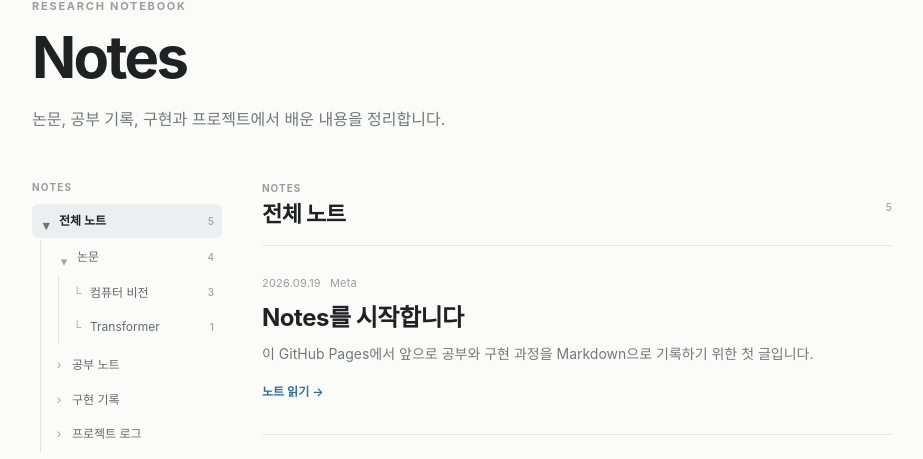
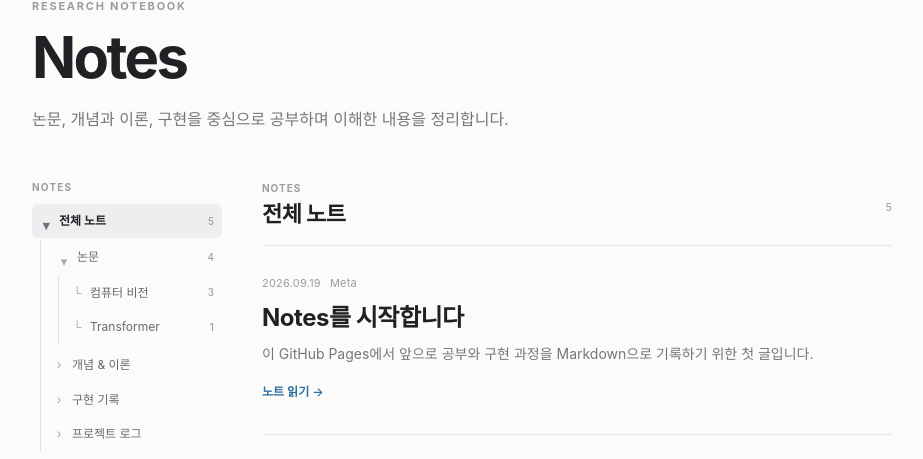
Before and after one commit to nayana224/nayana224.github.io, a Jekyll site: the page built from notes/index.html, in a window 1280 px wide and 900 px high. Shown: the part 152-611 px from the top of the window, without its empty margins (178-1101 px from the left). Built offline with Jekyll 4.4.1, drawn with Linux system fonts in a browser that asks for light colours.

Commit message:
add Concepts and Theory notes category

```diff
--- a/notes/index.html
+++ b/notes/index.html
@@ -11,7 +11,7 @@
   <meta http-equiv="Pragma" content="no-cache">
   <meta http-equiv="Expires" content="0">
   <title>Notes | Inpyo Lee</title>
-  <meta name="description" content="Inpyo Lee's personal knowledge library for papers, study notes, implementations, and project logs.">
+  <meta name="description" content="Inpyo Lee's personal knowledge library for papers, concepts and theory, implementations, and selected public project notes.">
   <link rel="stylesheet" href="{{ '/stylesheets/notes.css?v=20260919-9' | relative_url }}">
 </head>
 <body class="notes-page" data-notes-lang="ko">
@@ -36,8 +36,8 @@
       <p class="notes-eyebrow">RESEARCH NOTEBOOK</p>
       <h1>Notes</h1>
       <p class="notes-lead">
-        <span class="ui-ko">논문, 공부 기록, 구현과 프로젝트에서 배운 내용을 정리합니다.</span>
-        <span class="ui-en">A personal knowledge library for papers, study notes, implementations, and project logs.</span>
+        <span class="ui-ko">논문, 개념과 이론, 구현을 중심으로 공부하며 이해한 내용을 정리합니다.</span>
+        <span class="ui-en">A personal knowledge library for papers, concepts and theory, and implementations.</span>
       </p>
     </section>
 
@@ -77,8 +77,8 @@
                 </div>
               </div>
 
-              <button class="folder-item root-child" type="button" data-filter="study">
-                <span class="folder-label"><span class="folder-glyph">›</span><span class="ui-ko">공부 노트</span><span class="ui-en">Study Notes</span></span>
+              <button class="folder-item root-child" type="button" data-filter="concept">
+                <span class="folder-label"><span class="folder-glyph">›</span><span class="ui-ko">개념 & 이론</span><span class="ui-en">Concepts & Theory</span></span>
               </button>
 
               <button class="folder-item root-child" type="button" data-filter="implementation">
@@ -164,7 +164,7 @@
         papers: { ko: '논문', en: 'Papers' },
         'topic:Computer Vision': { ko: '컴퓨터 비전', en: 'Computer Vision' },
         'topic:Transformer': { ko: 'Transformer', en: 'Transformer' },
-        study: { ko: '공부 노트', en: 'Study Notes' },
+        concept: { ko: '개념 & 이론', en: 'Concepts & Theory' },
         implementation: { ko: '구현 기록', en: 'Implementations' },
         projects: { ko: '프로젝트 로그', en: 'Project Logs' }
       };
```
